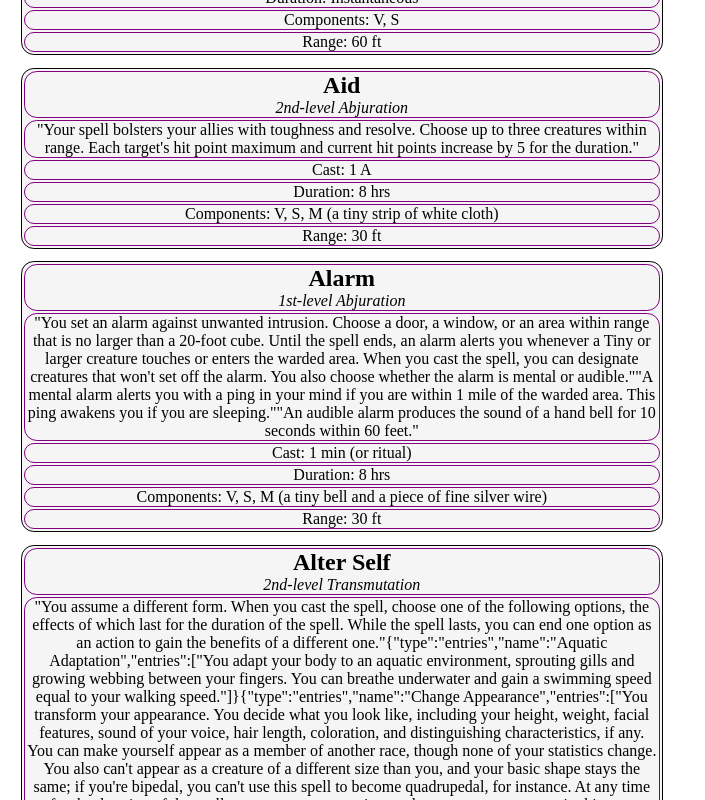
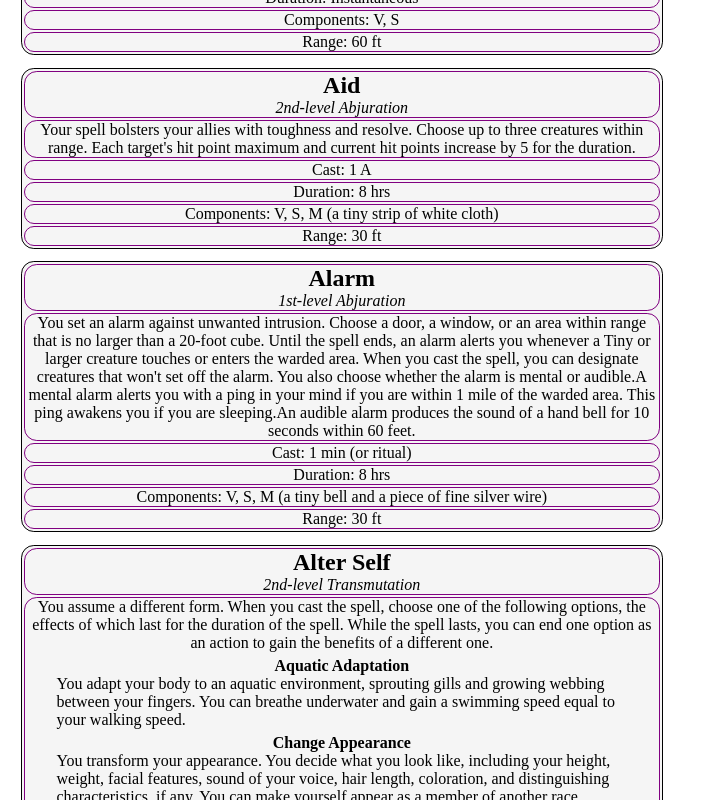
Before and after one commit to alexander-jenkins/spellcards, a React (Vite) app: page / in a window 1280 px wide. Shown: the part 260-1060 px from the top of the page, without its empty margins (0-705 px from the left). Built offline with nearby package versions, Linux system fonts and the light colour scheme.

Commit message:
render description of each spell

```diff
--- a/src/App.jsx
+++ b/src/App.jsx
@@ -1,15 +1,13 @@
 import SpellCard from './components/Spell/SpellCard';
-import { spell } from './assets/Spells/spells-phb.json';
+import { spell as AllSpells } from './assets/Spells/spells-phb.json';
 
 export default function App() {
     return (
         <div className='App'>
             <h1>5e Spellcards</h1>
-            {spell.map((spell, idx) => (
+            {AllSpells.map((spell, idx) => (
                 <SpellCard key={idx} spell={spell} />
             ))}
-
-            <div id='card-list'></div>
         </div>
     );
 }
--- a/src/components/Spell/SpellCard.css
+++ b/src/components/Spell/SpellCard.css
@@ -27,6 +27,35 @@
     border: 1px solid purple;
     border-radius: 1vw;
     margin: 2px;
+}
+.spell-description-sub {
+    text-align: left;
+    max-width: 90%;
+    margin: auto;
+    margin-bottom: 5px;
+    margin-top: 5px;
+}
+.spell-description-sub-name {
+    font-weight: bold;
+    text-align: center;
+}
+
+table {
+    width: 80%;
+    margin: 5px;
+    border-collapse: collapse;
+    caption-side: bottom;
+}
+
+.spell-description-table table,
+th,
+td {
+    border: 1px solid black;
+}
+
+.spell-description-list {
+    text-align: left;
+    margin: auto;
 }
 
 /* time cost style   */
--- a/src/components/Spell/SpellCard.jsx
+++ b/src/components/Spell/SpellCard.jsx
@@ -24,7 +24,7 @@ export default function SpellCard(props) {
     return (
         <div className='spell-card'>
             <SpellTitle name={name} level={level} school={school} />
-            <SpellDescription description={entries} />
+            <SpellDescription name={name} description={entries} />
             <SpellCastTime time={time} meta={meta} />
             <SpellDuration duration={duration} />
             <SpellComponents components={components} />
--- a/src/components/Spell/SpellDescription.jsx
+++ b/src/components/Spell/SpellDescription.jsx
@@ -1,9 +1,69 @@
 export default function SpellDescription(props) {
     let { description } = props;
+
     return (
         <div className='spell-description'>
-            {description.map((desc) => JSON.stringify(desc))}
+            {description.map((chunk, idx) => {
+                if (typeof chunk === 'object') {
+                    return (
+                        <div key={idx}>
+                            {CleanDescription[chunk.type](chunk)}
+                        </div>
+                    );
+                }
+                return chunk;
+            })}
         </div>
     );
-    return <div className='spell-description'>Spell description here!</div>;
 }
+
+const CleanDescription = Object.freeze({
+    entries: (chunk) => {
+        return (
+            <div className='spell-description-sub'>
+                <div className='spell-description-sub-name'>{chunk.name}</div>
+                <div className='spell-description-sub-entry'>
+                    {chunk.entries.join(' ')}
+                </div>
+            </div>
+        );
+    },
+    table: (chunk) => {
+        return (
+            <table className='spell-description-table'>
+                <caption>{chunk.caption}</caption>
+                <thead>
+                    <tr>
+                        {chunk.colLabels.map((label, idx) => (
+                            <th key={idx}>{label}</th>
+                        ))}
+                    </tr>
+                </thead>
+                <tbody>
+                    {chunk.rows.map((row, idx) => (
+                        <tr key={idx}>
+                            {row.map((cell, idx) => (
+                                <td key={idx}>
+                                    {typeof cell === 'object'
+                                        ? JSON.stringify(cell)
+                                        : cell}
+                                </td>
+                            ))}
+                        </tr>
+                    ))}
+                </tbody>
+            </table>
+        );
+    },
+    list: (chunk) => {
+        return (
+            <div className='spell-description-list'>
+                <ul>
+                    {chunk.items.map((item, idx) => (
+                        <li key={idx}>{item}</li>
+                    ))}
+                </ul>
+            </div>
+        );
+    },
+});
```
